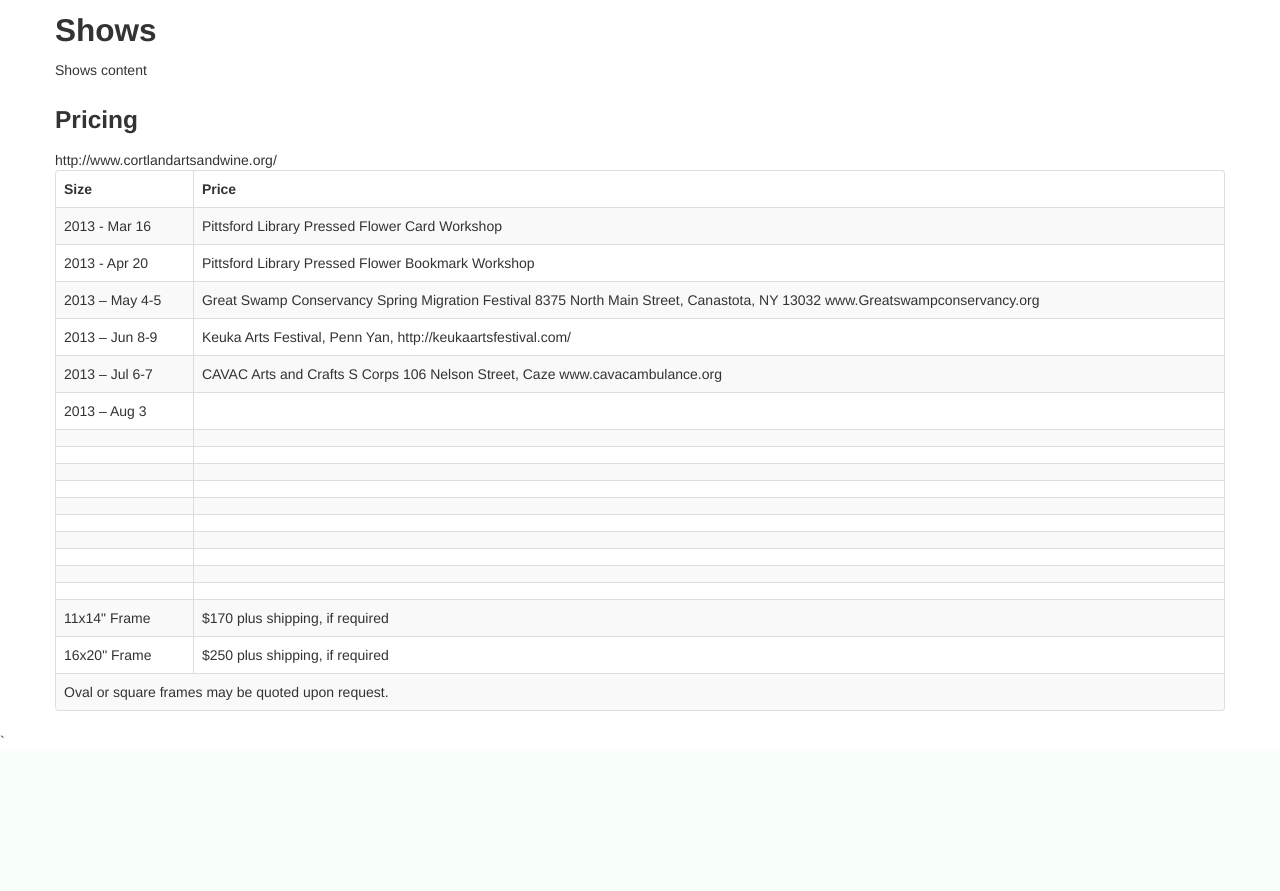
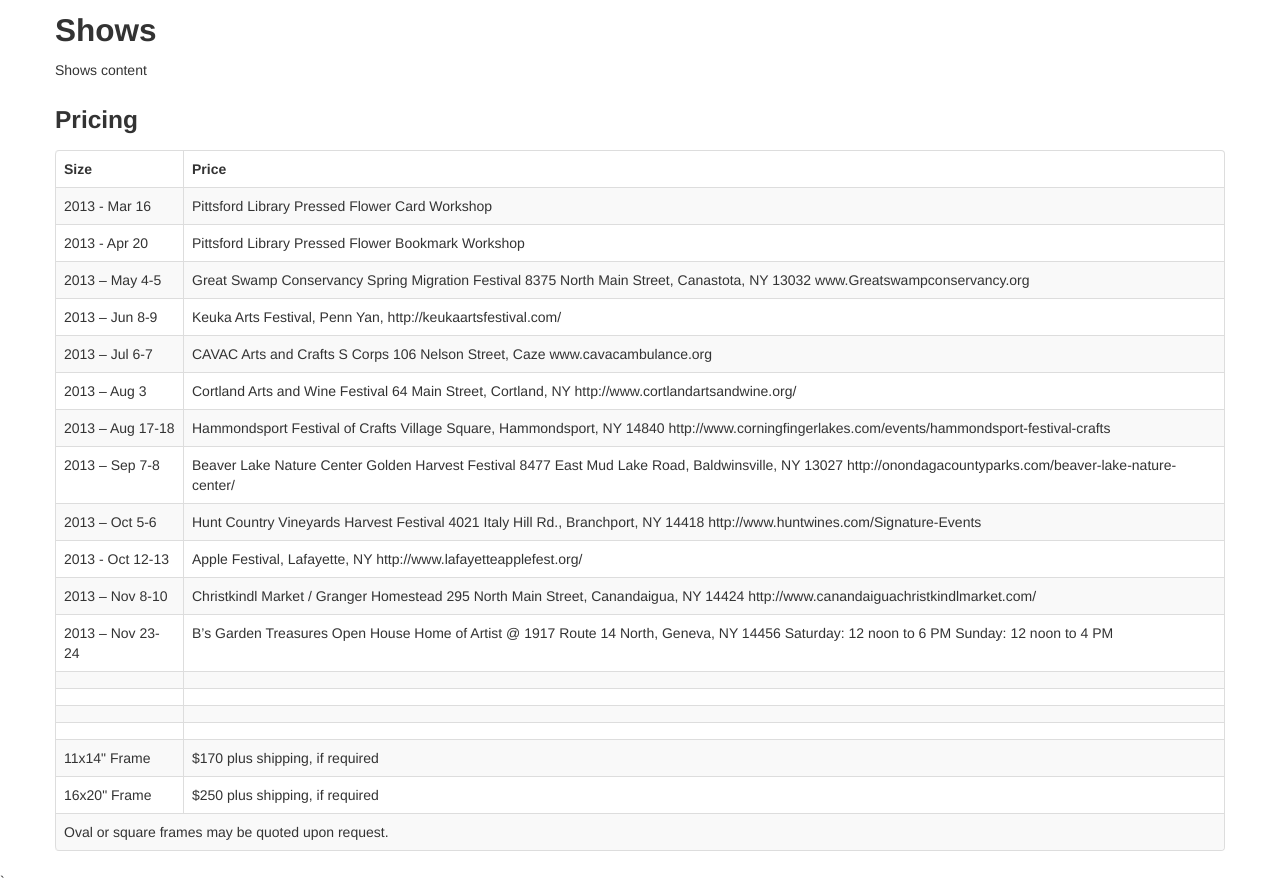
Before and after one commit to BGTreasures/BGTreasures, a Django app: template bgtreasures/bgtreasures/templates/shows.html in a window 1280 px wide. Shown: the part 149-1040 px from the top of the page. Before the commit the page ends 887 px from the top, so only its background shows below. Run offline with Django 3.2, Linux system fonts and the light colour scheme; the template is opened without the code that fills it, so the values that code supplies are empty.

Commit message:
added more shows

```diff
--- a/bgtreasures/bgtreasures/templates/shows.html
+++ b/bgtreasures/bgtreasures/templates/shows.html
@@ -53,32 +53,45 @@ www.cavacambulance.org</td>
           </tr>
           <tr>
             <td>2013 – Aug 3</td>
-          http://www.cortlandartsandwine.org/
-            <td></td>
+            <td>Cortland Arts and Wine Festival
+          64 Main Street, Cortland, NY
+          http://www.cortlandartsandwine.org/</td>
           </tr>
           <tr>
-            <td></td>
-            <td></td>
+            <td>2013 – Aug 17-18</td>
+            <td>Hammondsport Festival of Crafts
+          Village Square, Hammondsport, NY 14840
+          http://www.corningfingerlakes.com/events/hammondsport-festival-crafts</td>
           </tr>
           <tr>
-            <td></td>
-            <td></td>
+            <td>2013 – Sep 7-8</td>
+            <td>Beaver Lake Nature Center Golden Harvest Festival
+          8477 East Mud Lake Road, Baldwinsville, NY 13027
+          http://onondagacountyparks.com/beaver-lake-nature-center/</td>
           </tr>
           <tr>
-            <td></td>
-            <td></td>
+            <td>2013 – Oct 5-6</td>
+            <td>Hunt Country Vineyards Harvest Festival
+          4021 Italy Hill Rd., Branchport, NY 14418
+          http://www.huntwines.com/Signature-Events</td>
           </tr>
           <tr>
-            <td></td>
-            <td></td>
+            <td>2013 - Oct 12-13</td>
+            <td>Apple Festival, Lafayette, NY
+          http://www.lafayetteapplefest.org/</td>
           </tr>
           <tr>
-            <td></td>
-            <td></td>
+            <td>2013 – Nov 8-10</td>
+            <td>Christkindl Market / Granger Homestead
+          295 North Main Street, Canandaigua, NY 14424
+          http://www.canandaiguachristkindlmarket.com/</td>
           </tr>
           <tr>
-            <td></td>
-            <td></td>
+            <td>2013 – Nov 23-24</td>
+            <td>B’s Garden Treasures Open House
+          Home of Artist @ 1917 Route 14 North, Geneva, NY 14456
+          Saturday:  12 noon to 6 PM
+          Sunday:  12 noon to 4 PM</td>
           </tr>
           <tr>
             <td></td>
```
